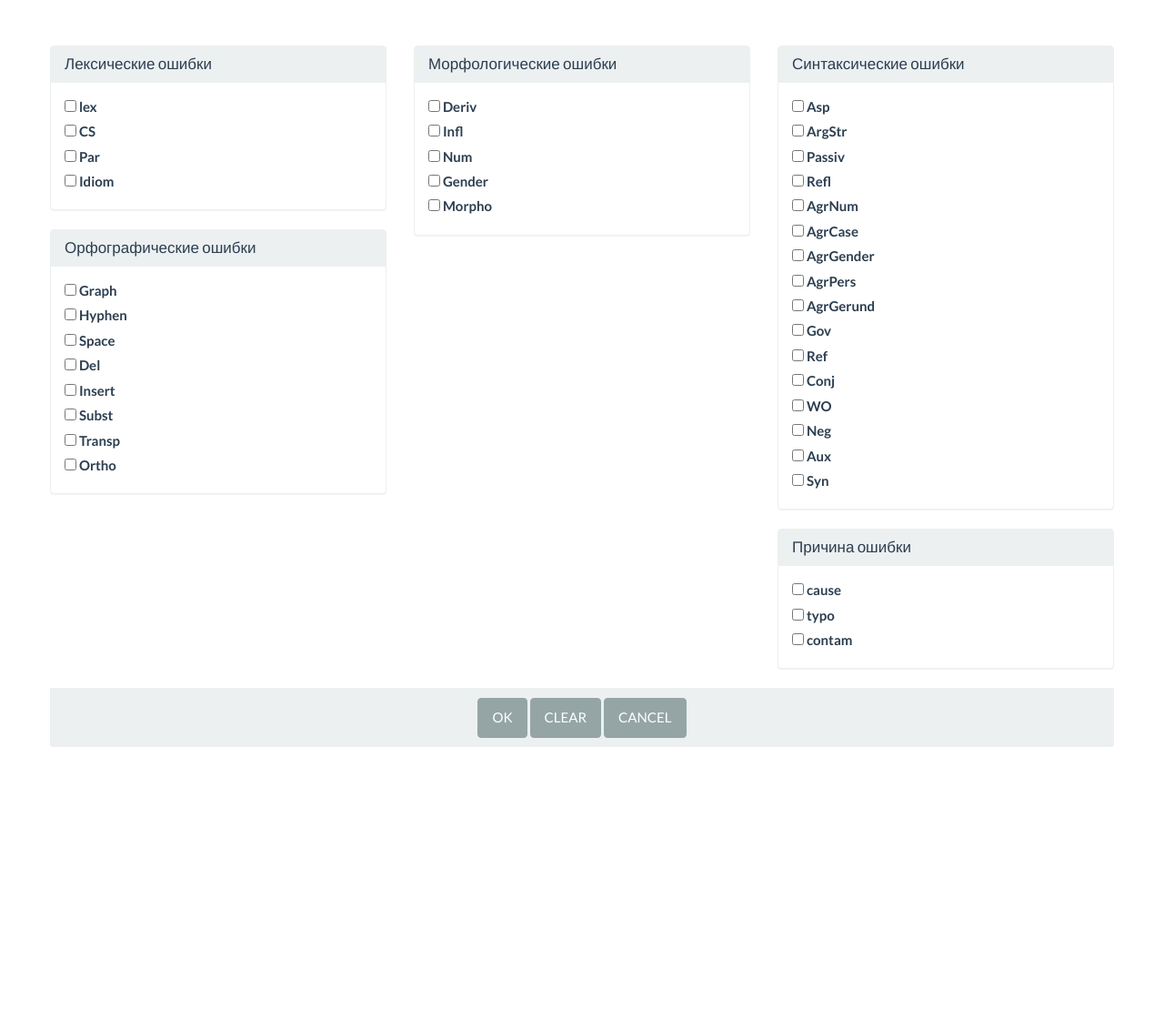
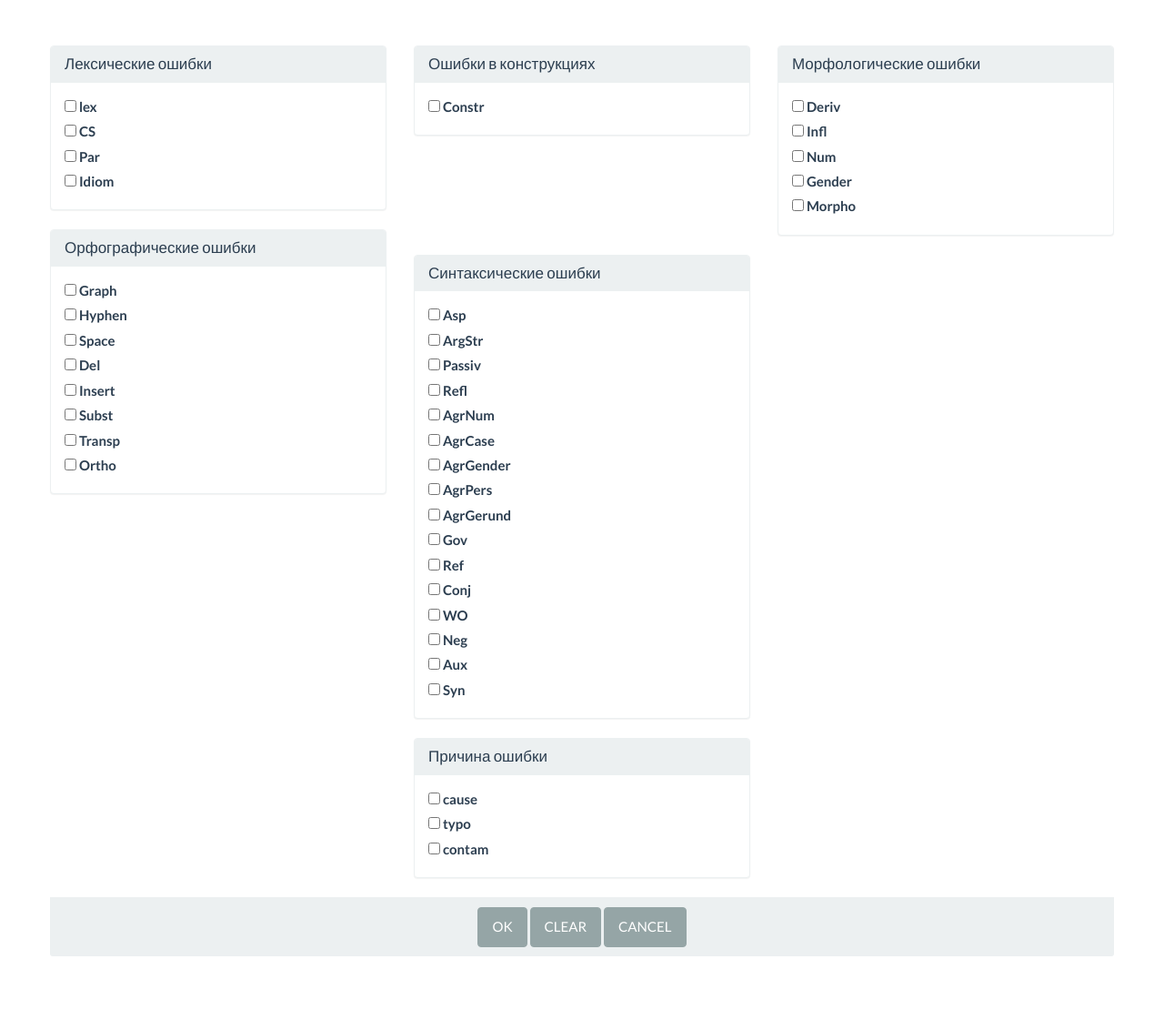
Before and after one commit to euetova/heritage_corpus, a Django app: template templates/search/errsel.html in a window 1280 px wide. Shown: the whole page at 91% size. Before the commit the page ends 821 px from the top, so only its background shows below. Run offline with Django 3.2, Linux system fonts and the light colour scheme; the template is opened without the code that fills it, so the values that code supplies are empty; parts of the project's set-up code (start-up, migrations or seed data) failed here and were passed over; some libraries are stand-ins or nearby versions.

Commit message:
Update errsel.html

```diff
--- a/templates/search/errsel.html
+++ b/templates/search/errsel.html
@@ -38,7 +38,7 @@
       </div>
             <div class="panel panel-default">
         <div class="panel-heading">
-          <h3 title="Invert" class="panel-title gr_inv activeA grammar" onClick="inverse('style')">Орфографические ошибки</h3>
+          <h3 title="Invert" class="panel-title gr_inv activeA grammar" onClick="inverse('orpho')">Орфографические ошибки</h3>
         </div>
         <div class="panel-body">
                 <div class="gr_group">
@@ -56,10 +56,24 @@
         </div>
       </div>
         </div>
+        <div class="col-sm-4">
+      <div class="panel panel-default">
+        <div class="panel-heading">
+          <h3 title="Invert" class="gr_inv panel-title activeA grammar" onClick="inverse('constr')">Ошибки в конструкциях</h3>
+        </div>
+        <div class="panel-body">
+                <div class="gr_group">
+                <div>
+                    <input type="checkbox" name="constr" value="Constr" id="constrconstr">&nbsp;<label for="constrconstr">Constr</label><br/>
+                </div>
+            </div>
+        </div>
+      </div>
+          </div>
           <div class="col-sm-4">
       <div class="panel panel-default">
         <div class="panel-heading">
-          <h3 title="Invert" class="gr_inv panel-title activeA grammar" onClick="inverse('grammar')">Морфологические ошибки</h3>
+          <h3 title="Invert" class="gr_inv panel-title activeA grammar" onClick="inverse('morpho')">Морфологические ошибки</h3>
         </div>
         <div class="panel-body">
                 <div class="gr_group">
@@ -77,7 +91,7 @@
               <div class="col-sm-4">
       <div class="panel panel-default">
         <div class="panel-heading">
-          <h3 title="Invert" class="panel-title gr_inv activeA grammar"  onClick="inverse('discourse')">Синтаксические ошибки</h3>
+          <h3 title="Invert" class="panel-title gr_inv activeA grammar"  onClick="inverse('syntax')">Синтаксические ошибки</h3>
         </div>
         <div class="panel-body">
                 <div class="gr_group">
@@ -98,7 +112,6 @@
 <input type="checkbox" name="syntax" value="Neg" id="syntaxneg">&nbsp;<label for="syntaxneg">Neg</label><br/>
 <input type="checkbox" name="syntax" value="Aux" id="syntaxaux">&nbsp;<label for="syntaxaux">Aux</label><br/>
 <input type="checkbox" name="syntax" value="Syn" id="syntaxsyn">&nbsp;<label for="syntaxsyn">Syn</label><br/>
-
                 </div>
             </div>
         </div>
```
